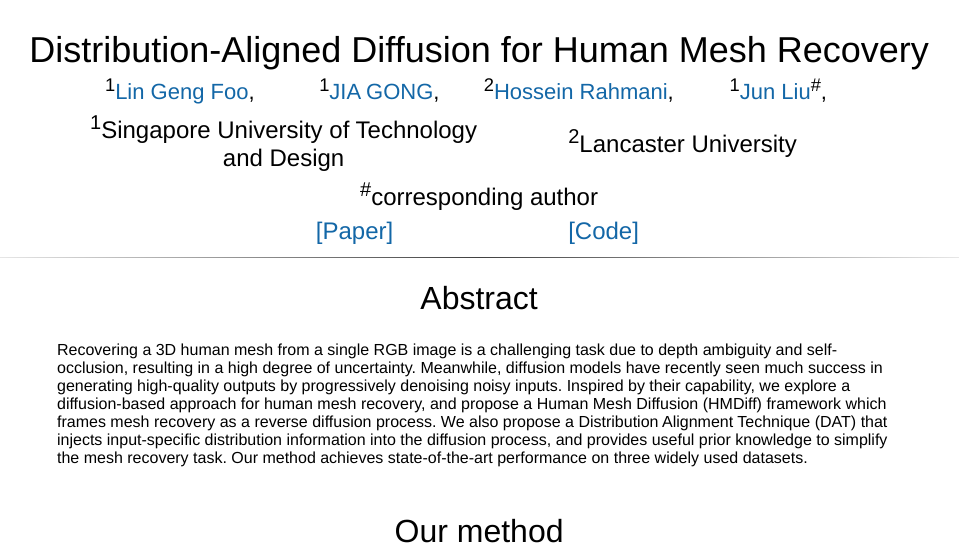
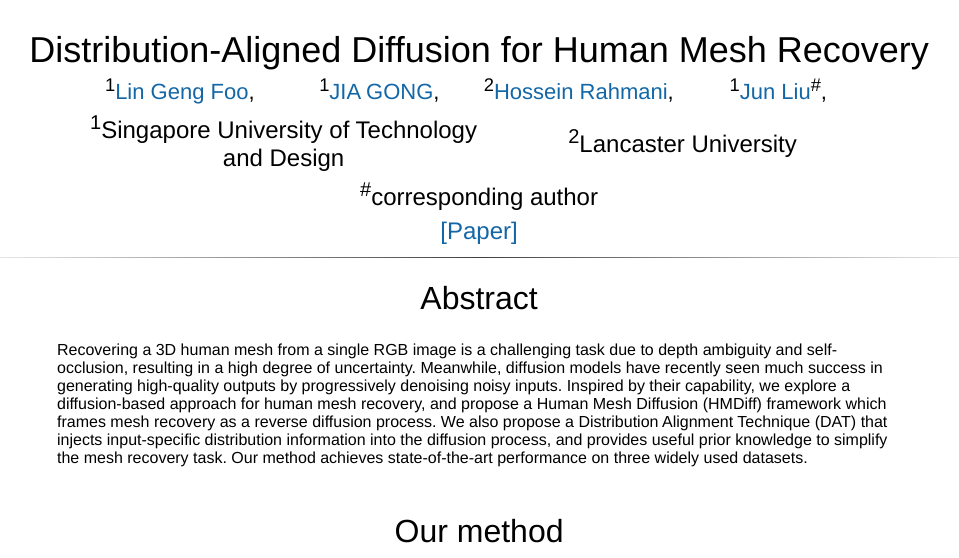
Before and after one commit to GONGJIA0208/HMDiff, a plain HTML site: page index.html in a window 1280 px wide. Shown: the top 558 px of the page, without its empty margins (161-1120 px from the left). Drawn offline with nearby package versions, Linux system fonts and the light colour scheme; a script that the page names is missing.

Commit message:
Update index.html

```diff
--- a/index.html
+++ b/index.html
@@ -197,12 +197,7 @@
 				<tr>
 					<td align=center width=120px>
 						<center>
-							<span style="font-size:24px"><a href=''>[Paper]</a></span>
-						</center>
-					</td>
-					<td align=center width=120px>
-						<center>
-							<span style="font-size:24px"><a href=''>[Code]</a></span><br>
+							<span style="font-size:24px"><a href='https://gongjia0208.github.io/Diffpose/'>[Paper]</a></span>
 						</center>
 					</td>
 				</tr>
```
